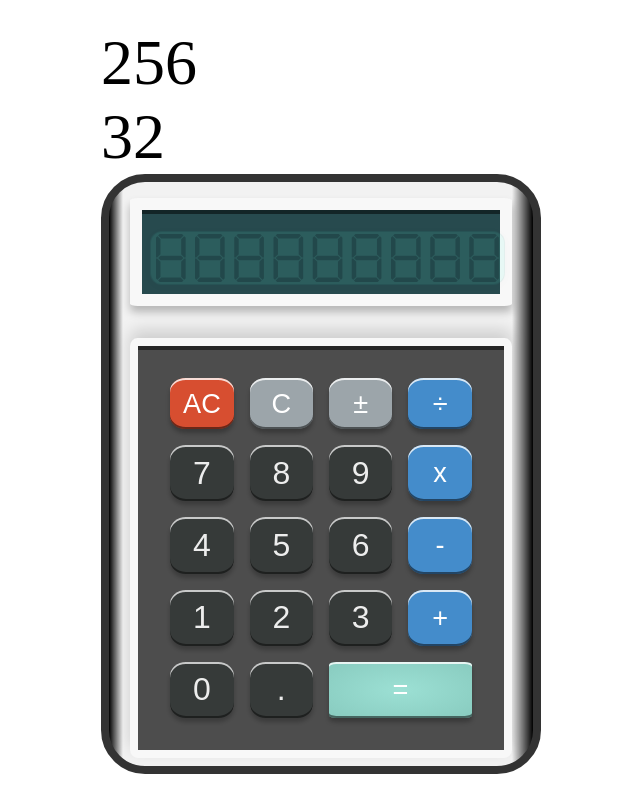
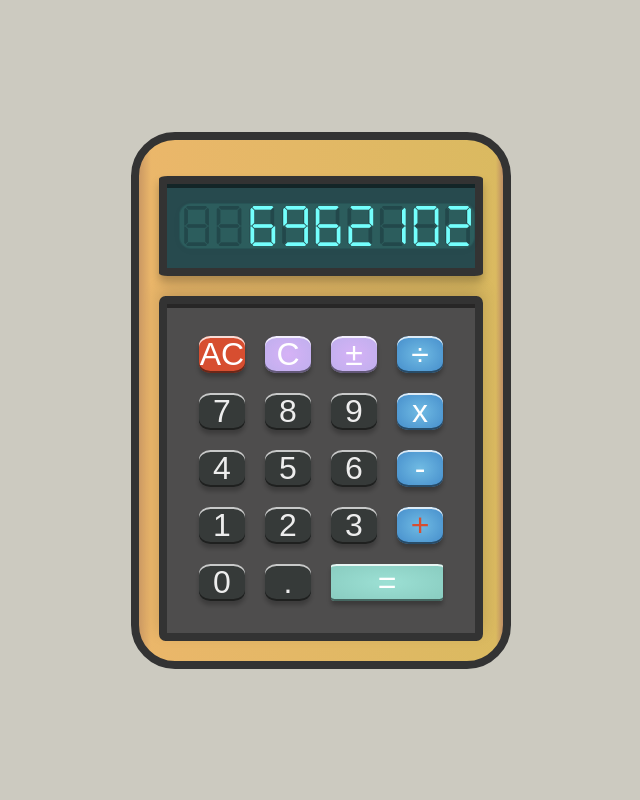
Before and after one commit to sam-martini/odin-calculator, a plain HTML site: page index.html in a window 1280 px wide. Shown: the whole page, without its empty margins (319-959 px from the left). Drawn offline with Linux system fonts and the light colour scheme.

Commit message:
Add style; Change positioning

```diff
--- a/index.html
+++ b/index.html
@@ -9,23 +9,26 @@
     <script src="script.js" defer></script>
 </head>
 <body>
-    <div class="guide">
-        <div class="previous-operand" data-previous-operand>256</div>
-        <div class="current-operand" data-current-operand>32</div>
-    </div>
+
+    <div class="wrapper">
+
+
+
         <div class="app-container">
 
             <div class="screen">
                 <div class="off-digits">888888888</div>
-            <div class="digits" data-screen-display></div>
+                <div class="digits" data-screen-display>6962102</div>
             </div>
+
+
 
 
             <div class="btn-container">
 
                 <button class="btn ac-btn" data-all-clear>AC</button>
                 <button class="btn clear-btn" data-clear>C</button>
-            <button class="btn plusminus-btn">±</button>
+                <button class="btn plusminus-btn" data-plus-minus>±</button>
                 <button class="btn op-btn"  data-operation value="÷">÷</button>
 
                 <button class="btn num-btn" data-number value="7">7</button>
@@ -41,12 +44,17 @@
                 <button class="btn num-btn" data-number value="1">1</button>
                 <button class="btn num-btn" data-number value="2">2</button>
                 <button class="btn num-btn" data-number value="3">3</button>
-            <button class="btn op-btn"  data-operation value="+">+</button>
+                <button class="btn op-btn active-btn"  data-operation value="+">+</button>
 
                 <button class="btn num-btn" data-number value="0">0</button>
                 <button class="btn num-btn" data-decimal value=".">.</button>
                 <button class="btn equals-btn grid-col-span-2" data-equals value="=">=</button>
+
             </div>
+
+    </div>
+
+
 
     </div>
 </body>
--- a/style.css
+++ b/style.css
@@ -15,52 +15,83 @@
 }
 
 body {
+    background-color: #cccac0;
+}
+
+
+
+.wrapper {
     display: grid;
     place-content: center;
     min-height: 100vh;
+}
 
-    font-size: 4rem;
-}
 
 .app-container {
     display: flex;
     flex-direction: column;
     align-items: center;
-    gap: 2rem;
-    height: 75vh;
-    width: 55vh;
+    justify-content: space-between;
+    gap: 1.25rem;
+
+    width: 25%;
+    min-width: 23.75rem;
+
+    padding: 1.25rem;
 
     border: .5rem solid #333333;
     border-radius: 2.75rem;
 
-
-    background-color: #F2F2F2;
-    background-image: linear-gradient(to right, #000000 0%, rgba(0, 0, 0, 0) 3.31%, rgba(0, 0, 0, 0) 95.03%, #000000 100%);
-
+    background-color: #e9b15e;
+    background-image: linear-gradient(to right, #49307730 0%, #ffffff13 3.31%, #a3da6936 98.03%, #49307746 100%);
 }
 
 .screen {
-    height: 20%;
-    width: 90%;
+    height: 25%;
+    width: 100%;
+    min-height: 6.25rem;
 
-    font-size: 3rem;
+    font-size: 2.5rem;
+    margin-top: 1rem;
 
-    padding: 1.3rem .5rem 0 .5rem;
+    background-color: #274A4E;
 
-    /*border: .9rem solid #8f76cb;*/
-    background-color: #274A4E;
-    border-radius: 2%;
-    border: 12px solid #F8F8F8;
-
+    border-radius: 2.75%;
+    border: 8px solid #333333;
 
     font-family: 'DSEG', monospace;
     position: relative;
     box-shadow: 0 6px 8px rgba(0, 0, 0, 0.25),
                 inset 0 4px 0 rgba(0, 0, 0, 0.5);
 
-    margin-top: 1rem;
+    display: flex;
+    align-items: center;
+    justify-content: flex-end;
+}
 
+.btn-container {
+    display: grid;
+    grid-template-columns: repeat(4, 1fr);
+    gap: 1.25rem;
+
+    height: 100%;
+    width: 100%;
+
+    padding: 2rem;
+
+    border-radius: 2%;
+    border: 8px solid #333333;
+
+    background-color: #4d4d4dfd;
+    box-shadow: 0 -8px 16px rgba(0, 0, 0, 0.15),
+                inset 0 4px rgba(0, 0, 0, 0.5);
 }
+
+.grid-col-span-2 {
+    grid-column: auto / span 2;
+}
+
+
 
 .off-digits {
     opacity: 10%;
@@ -70,52 +101,21 @@ body {
     color: #003E33;
     border: 1px solid rgba(0, 75, 71, 0.5);
     box-shadow: 0px 1.61px 12.04px rgba(0, 0, 0, 0.2);
-    border-radius: 12.04px;
-
-
+    border-radius: .75rem;
+    filter: blur(.5px);
 }
 
 .digits {
     z-index: 9;
     color: #74FFFD;
-
 }
-
-.btn-container {
-    display: grid;
-    grid-template-columns: repeat(4, 1fr);
-    gap: 1rem;
-
-    height: 80%;
-    width: 90%;
-
-    padding: 2rem;
-
-
-    border-radius: 2%;
-    border: 8px solid #F8F8F8;
-
-    /*background-color: #f0c786;*/
-    background-color: #4D4D4D;
-
-    box-shadow: 0 -8px 16px rgba(0, 0, 0, 0.15),
-                inset 0 4px rgba(0, 0, 0, 0.5);
-
-    margin-bottom: .5rem;
-
-}
-
-.grid-col-span-2 {
-    grid-column: auto / span 2;
-}
-
 
 
 
 
 button {
     border: transparent;
-    font-size: 1.7rem;
+    font-size: 2rem;
     color: #FFFFFF;
     border-radius: 25%;
     box-shadow: 0px 4.15px 4.15px rgba(0, 0, 0, 0.25),
@@ -123,21 +123,14 @@ button {
                 inset 0px -2.07px 0px rgba(0, 0, 0, 0.5);
 }
 
-button:hover {
-    /*box-shadow: 0px 0px 0px 1px rgb(113, 155, 169);*/
-}
-
 .num-btn {
-    font-size: 2rem;
-    /*background-image: radial-gradient(#d6b2f6, #beafed);*/
     background-color: #343837;
     opacity: 90%;
 }
 
 .op-btn {
-    /*background-image: radial-gradient(#70bbe3, #4fa7d5);*/
+    background-image: radial-gradient(#70bbe3, #448ccb);
     background-color: #448ccb;
-
 }
 
 .ac-btn {
@@ -146,10 +139,17 @@ button:hover {
 
 .clear-btn,
 .plusminus-btn {
-    background-color: #9CA5AA;
+    background-image: radial-gradient(#d6b2f6, #beafed);
+    background-color: #d6b2f6;
 }
 
 .equals-btn {
     background-image: radial-gradient(#9ce0d4, #88cbbf);
+    background-color: #88cbbf;
     border-radius: 5%;
 }
+
+
+.active-btn {
+    color: #D74E30;
+}
```
Lines whose indentation alone changed are shown as unchanged.
